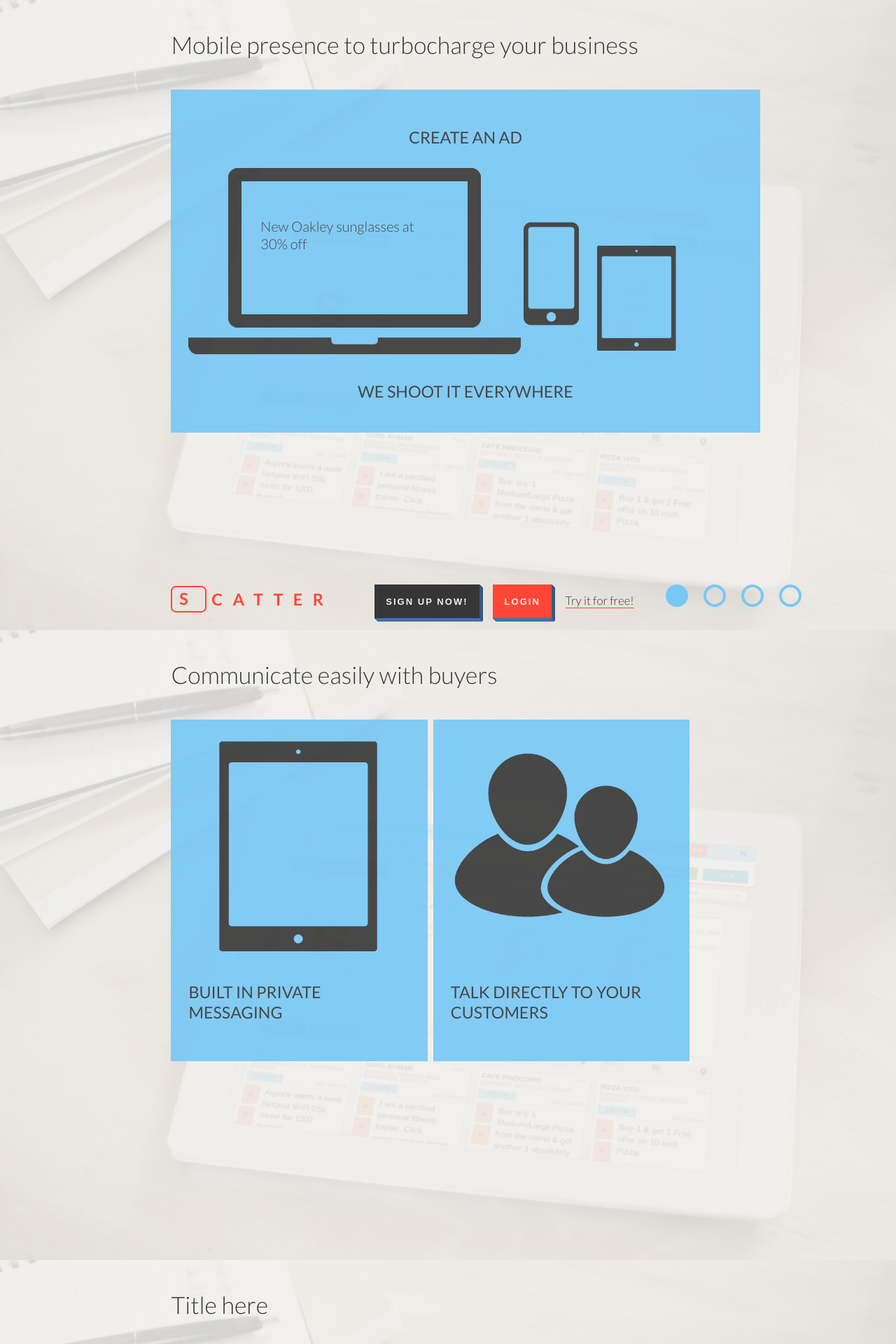
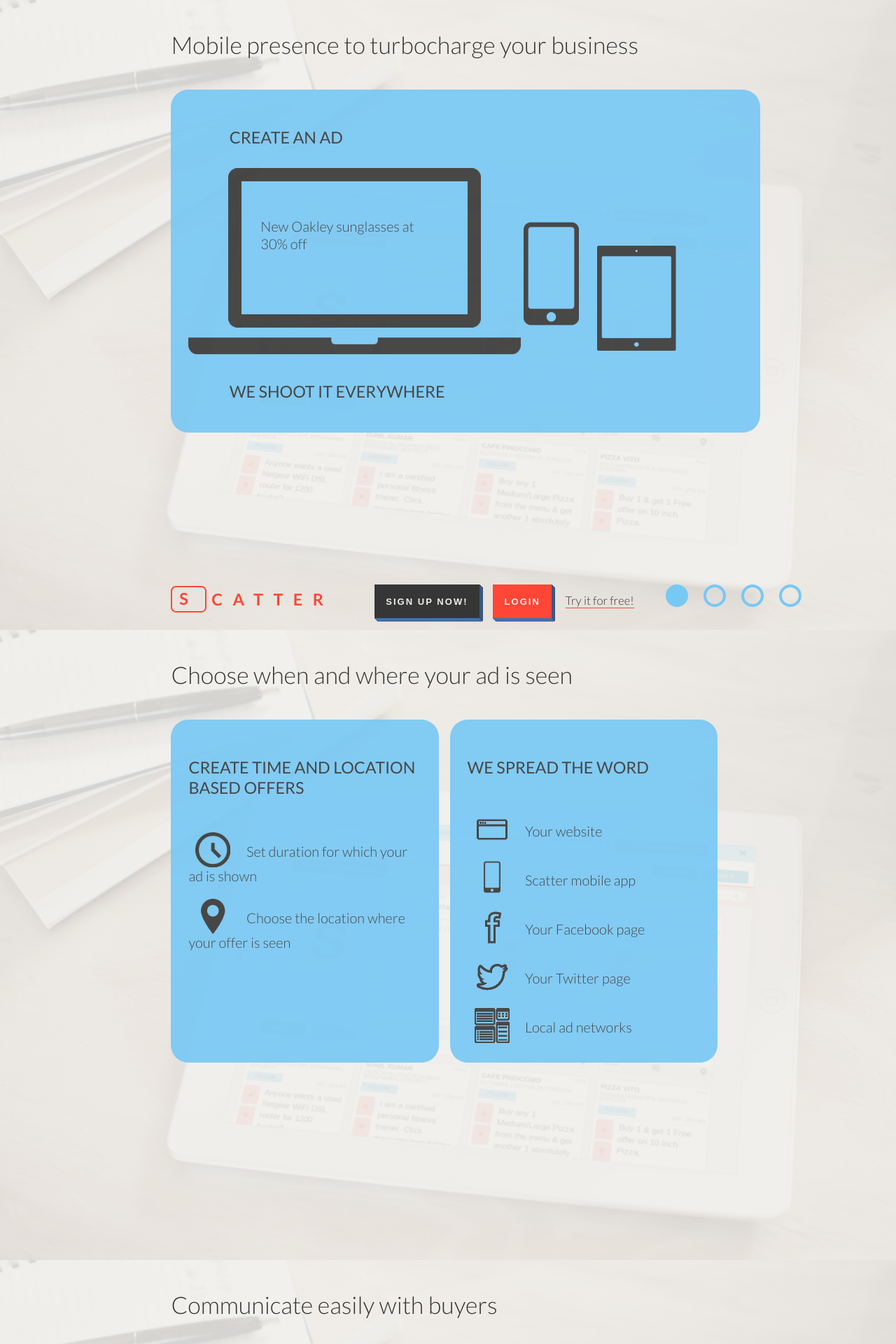
Before and after one commit to metamn/scatter, a Jekyll site: the page built from _posts/2013-08-13-business.html, in a window 1280 px wide. Shown: the top 1920 px of the page at 70% size. Built offline with Jekyll 4.4.1, drawn with Linux system fonts in a browser that asks for light colours; nearby versions of some CDN libraries; some of the changed text lies outside the part shown.

Commit message:
Third business slide done

```diff
--- a/_posts/2013-08-13-business.html
+++ b/_posts/2013-08-13-business.html
@@ -25,42 +25,20 @@
 
         <h2>We shoot it everywhere</h2>
       </div>
-
-
     </article>
   </section>
 
-
-  <section id="slide-2">
-    <article>
-      <header>
-        <h1>Communicate easily with buyers</h1>
-      </header>
-
-      <div>
-        <img id="communicate" src="{{ site.url }}/assets/tablet.png" alt="Tablet">
-        <h2>Built in private messaging</h2>
-      </div>
-
-      <div>
-        <img id="buyers" src="{{ site.url }}/assets/people.png" alt="People">
-        <h2>Talk directly to your customers</h2>
-      </div>
-
-    </article>
-  </section>
-
-
+  <!-- this slide was moved up lately -->
   <section id="slide-3">
     <article>
       <header>
-        <h1>Title here</h1>
+        <h1>Choose when and where your ad is seen</h1>
       </header>
 
       <div id="offer">
-        <h2>You create time and location based offers</h2>
+        <h2>Create time and location based offers</h2>
         <ul>
-          <li>Show your offer for 2 or 48 hours</li>
+          <li>Set duration for which your ad is shown</li>
           <li>Choose the location where your offer is seen</li>
         </ul>
       </div>
@@ -78,6 +56,29 @@
 
     </article>
   </section>
+
+
+  <section id="slide-2">
+    <article>
+      <header>
+        <h1>Communicate easily with buyers</h1>
+      </header>
+
+      <div>
+        <img id="communicate" src="{{ site.url }}/assets/scatter-messaging.png" alt="Tablet">
+        <h2>Built in private messaging</h2>
+      </div>
+
+      <div>
+        <img id="buyers" src="{{ site.url }}/assets/call.png" alt="Call people">
+        <h2>Talk directly to your customers</h2>
+      </div>
+
+    </article>
+  </section>
+
+
+
 
 
   <section id="slide-4">
--- a/assets/print.css
+++ b/assets/print.css
@@ -186,23 +186,25 @@
 body.business .container #header nav ul li:after { content: ''; position: absolute; width: 24px; height: 24px; border-radius: 50%; border: 4px solid #77c8f5; }
 body.business .container #header nav ul li:hover:after, body.business .container #header nav ul li.active:after { background: #77c8f5; }
 body.business .container #content section { background-image: url(/assets/tablet-with-scatter.png); }
-body.business .container #content section div { width: 40%; margin-right: 1%; margin-bottom: 2%; max-height: 22em; display: inline-block; float: left; padding: 1.25em; background: #77c8f5; opacity: .9; }
-@media only screen and (min-width: 1401px) { body.business .container #content section div { max-height: 30em; } }
+body.business .container #content section div { width: 42%; margin-right: 2%; margin-bottom: 2%; height: 22em; display: inline-block; float: left; padding: 1.25em; background: #77c8f5; opacity: .9; -webkit-border-radius: 1.25em; -moz-border-radius: 1.25em; -ms-border-radius: 1.25em; -o-border-radius: 1.25em; border-radius: 1.25em; }
+@media only screen and (min-width: 1401px) { body.business .container #content section div { height: 30em; } }
+body.business .container #content section div:last-of-type { margin-right: 0; }
 body.business .container #content section div img { width: 20%; }
 body.business .container #content section div img#laptop { width: 60%; }
 body.business .container #content section div img#smartphone { width: 10%; position: relative; top: -1.25em; }
 body.business .container #content section div img#map { width: 100%; }
 body.business .container #content section div img#communicate, body.business .container #content section div img#buyers { width: 100%; }
 body.business .container #content section#slide-1 div { width: 100%; float: left; }
-body.business .container #content section#slide-1 div h2 { text-align: center; }
+body.business .container #content section#slide-1 div h2 { margin-left: 2.5em; }
 body.business .container #content section#slide-1 div h2:last-of-type { position: relative; top: -8.75em; }
 body.business .container #content section#slide-1 div p { position: relative; overflow: hidden; padding: 0; margin: 0; height: 6.25em; }
 body.business .container #content section#slide-1 div p#p1 { top: -10em; width: 30%; left: 13%; height: 2.5em; }
 body.business .container #content section#slide-1 div p#p2 { font-size: 0.625em; top: -18em; left: 62%; width: 7%; }
 body.business .container #content section#slide-1 div p#p3 { font-size: small; top: -20em; left: 75%; width: 8%; }
-body.business .container #content section#slide-3 div { padding-top: 1.25em; }
-body.business .container #content section#slide-3 div p { margin-bottom: 1.25em; }
-body.business .container #content section#slide-3 div ul { text-align: left; list-style: none; }
+body.business .container #content section#slide-2 div { text-align: center; }
+body.business .container #content section#slide-2 div:first-of-type img { width: 70%; box-shadow: 0 10px 25px -10px rgba(0, 0, 0, 0.698), 0 1px rgba(0, 0, 0, 0.1), 0 0 4px rgba(0, 0, 0, 0.1) inset; }
+body.business .container #content section#slide-2 div:last-of-type img { margin-bottom: 1.25em; }
+body.business .container #content section#slide-3 div ul { list-style: none; margin: 0; }
 body.business .container #content section#slide-3 div ul li { margin-bottom: 0; }
 body.business .container #content section#slide-3 div ul li:before { position: relative; top: 15px; text-align: center; padding: 5px; width: 60px; height: 60px; display: inline-block; margin-right: 0.625em; }
 body.business .container #content section#slide-3 div#offer ul li:nth-of-type(1):before { content: url(/assets/clock.png); }
--- a/assets/screen.css
+++ b/assets/screen.css
@@ -186,23 +186,25 @@
 body.business .container #header nav ul li:after { content: ''; position: absolute; width: 24px; height: 24px; border-radius: 50%; border: 4px solid #77c8f5; }
 body.business .container #header nav ul li:hover:after, body.business .container #header nav ul li.active:after { background: #77c8f5; }
 body.business .container #content section { background-image: url(/assets/tablet-with-scatter.png); }
-body.business .container #content section div { width: 40%; margin-right: 1%; margin-bottom: 2%; max-height: 22em; display: inline-block; float: left; padding: 1.25em; background: #77c8f5; opacity: .9; }
-@media only screen and (min-width: 1401px) { body.business .container #content section div { max-height: 30em; } }
+body.business .container #content section div { width: 42%; margin-right: 2%; margin-bottom: 2%; height: 22em; display: inline-block; float: left; padding: 1.25em; background: #77c8f5; opacity: .9; -webkit-border-radius: 1.25em; -moz-border-radius: 1.25em; -ms-border-radius: 1.25em; -o-border-radius: 1.25em; border-radius: 1.25em; }
+@media only screen and (min-width: 1401px) { body.business .container #content section div { height: 30em; } }
+body.business .container #content section div:last-of-type { margin-right: 0; }
 body.business .container #content section div img { width: 20%; }
 body.business .container #content section div img#laptop { width: 60%; }
 body.business .container #content section div img#smartphone { width: 10%; position: relative; top: -1.25em; }
 body.business .container #content section div img#map { width: 100%; }
 body.business .container #content section div img#communicate, body.business .container #content section div img#buyers { width: 100%; }
 body.business .container #content section#slide-1 div { width: 100%; float: left; }
-body.business .container #content section#slide-1 div h2 { text-align: center; }
+body.business .container #content section#slide-1 div h2 { margin-left: 2.5em; }
 body.business .container #content section#slide-1 div h2:last-of-type { position: relative; top: -8.75em; }
 body.business .container #content section#slide-1 div p { position: relative; overflow: hidden; padding: 0; margin: 0; height: 6.25em; }
 body.business .container #content section#slide-1 div p#p1 { top: -10em; width: 30%; left: 13%; height: 2.5em; }
 body.business .container #content section#slide-1 div p#p2 { font-size: 0.625em; top: -18em; left: 62%; width: 7%; }
 body.business .container #content section#slide-1 div p#p3 { font-size: small; top: -20em; left: 75%; width: 8%; }
-body.business .container #content section#slide-3 div { padding-top: 1.25em; }
-body.business .container #content section#slide-3 div p { margin-bottom: 1.25em; }
-body.business .container #content section#slide-3 div ul { text-align: left; list-style: none; }
+body.business .container #content section#slide-2 div { text-align: center; }
+body.business .container #content section#slide-2 div:first-of-type img { width: 70%; box-shadow: 0 10px 25px -10px rgba(0, 0, 0, 0.698), 0 1px rgba(0, 0, 0, 0.1), 0 0 4px rgba(0, 0, 0, 0.1) inset; }
+body.business .container #content section#slide-2 div:last-of-type img { margin-bottom: 1.25em; }
+body.business .container #content section#slide-3 div ul { list-style: none; margin: 0; }
 body.business .container #content section#slide-3 div ul li { margin-bottom: 0; }
 body.business .container #content section#slide-3 div ul li:before { position: relative; top: 15px; text-align: center; padding: 5px; width: 60px; height: 60px; display: inline-block; margin-right: 0.625em; }
 body.business .container #content section#slide-3 div#offer ul li:nth-of-type(1):before { content: url(/assets/clock.png); }
--- a/humans.txt
+++ b/humans.txt
@@ -6,3 +6,5 @@
 <a href="http://thenounproject.com/noun/facebook/#icon-No20845" target="_blank">Facebook</a> designed by <a href="http://thenounproject.com/Luboš Volkov" target="_blank">Luboš Volkov</a> from The Noun Project
 <a href="http://thenounproject.com/noun/browser/#icon-No20809" target="_blank">Browser</a> designed by <a href="http://thenounproject.com/Luboš Volkov" target="_blank">Luboš Volkov</a> from The Noun Project
 <a href="http://thenounproject.com/noun/clock/#icon-No20008" target="_blank">Clock</a> designed by <a href="http://thenounproject.com/logorado" target="_blank">Nadir Balcikli</a> from The Noun Project
+<a href="http://thenounproject.com/noun/incoming-call/#icon-No139" target="_blank">Incoming Call</a>  from The Noun Project
+<a href="http://thenounproject.com/noun/telephone/#icon-No19915" target="_blank">Telephone</a> designed by <a href="http://thenounproject.com/derthomas" target="_blank">Thomas Uebe</a> from The Noun Project
```
Also changed, not shown: assets/theme.scss (+27 -11 lines), assets/call.png (added), assets/scatter-messaging.png (added), 7 other files.
